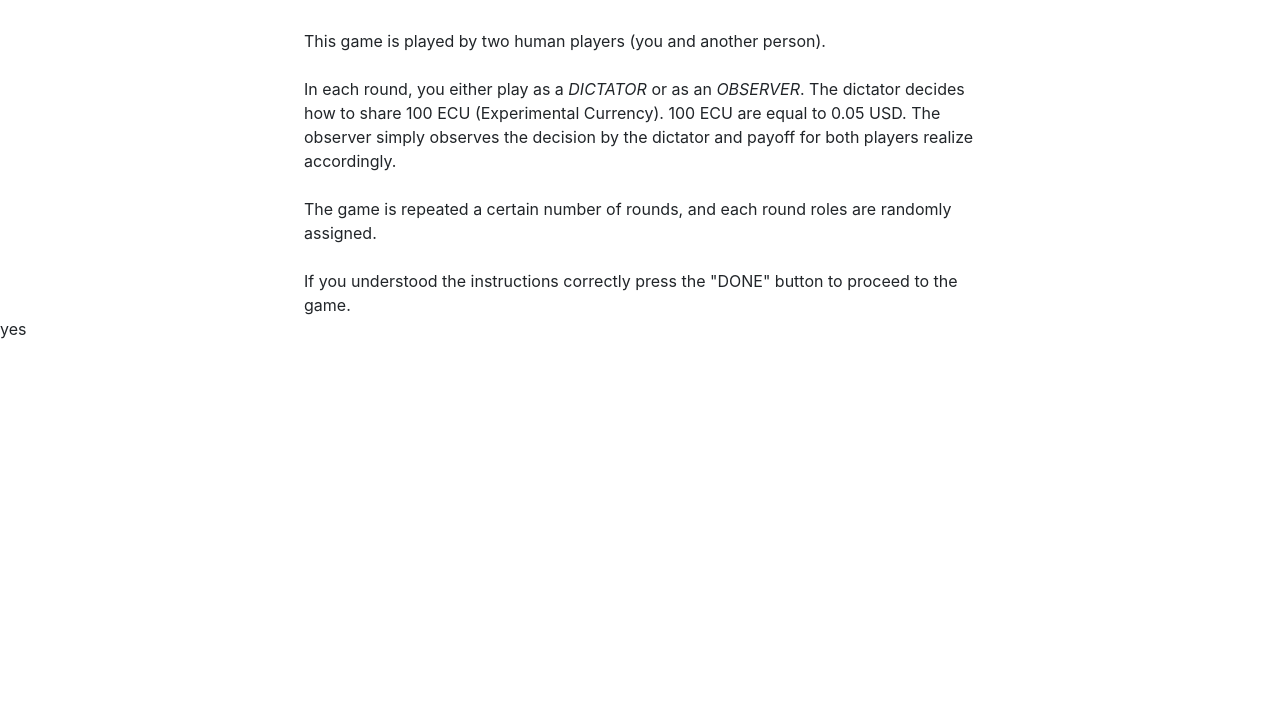
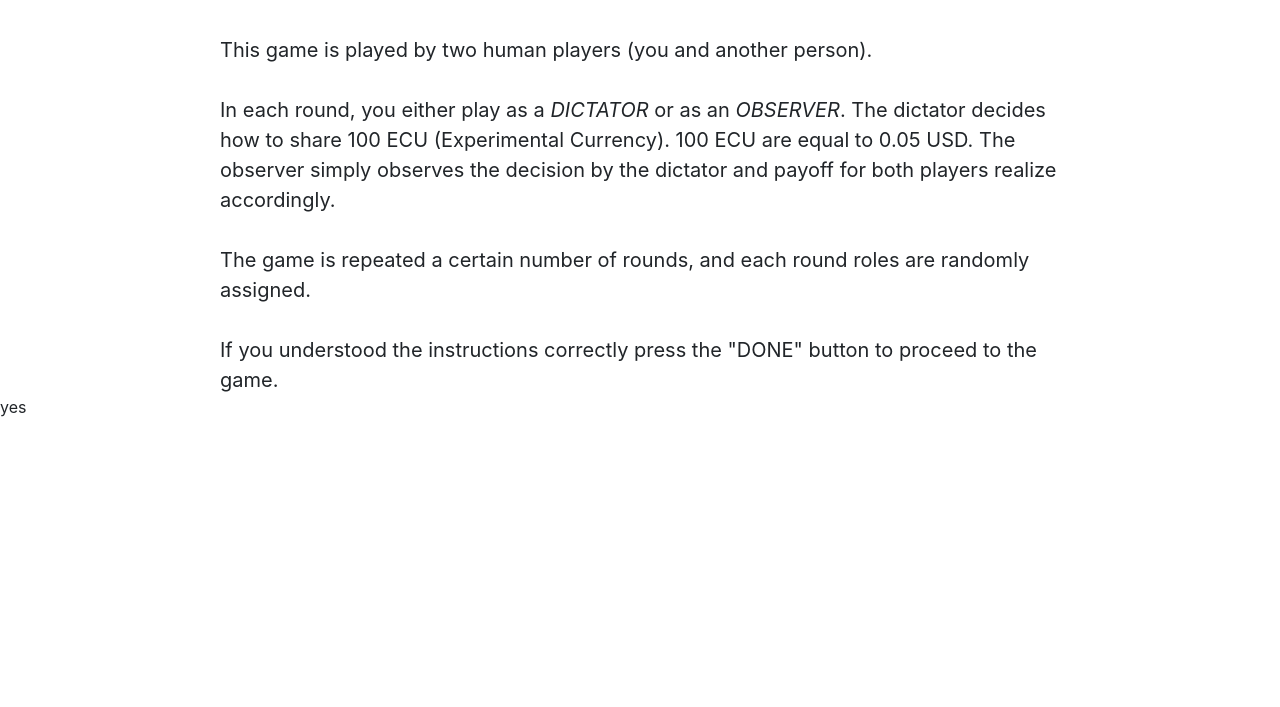
Before and after one commit to nodeGame/nodegame-game-template, a website: page public/instructions.htm in a window 1280 px wide. Shown: the part 93-800 px from the top of the page. Drawn offline with nearby package versions, Linux system fonts and the light colour scheme.

Commit message:
added simple css

```diff
--- /dev/null
+++ b/public/css/style.css
@@ -0,0 +1,5 @@
+#container {
+  margin: 0 auto;
+  max-width: 42em;
+  font-size: 20px;
+}
--- a/public/instructions.htm
+++ b/public/instructions.htm
@@ -1,8 +1,9 @@
 <!doctype html>
 <title>INSTRUCTIONS</title>
 <link rel="stylesheet" href="/lib/bootstrap/bootstrap.min.css" />
+<link rel="stylesheet" href="css/style.css" />
 <body>
-  <div id="container" style="margin: 0 auto; max-width: 42em">
+  <div id="container">
     <h1>Instructions for {NAME}</h1>
     <h3>Please read them carefully</h3>
     <div id="instructions">
```
Also changed, not shown: public/end.htm (+2 -1 lines), public/game.htm (+2 -1 lines).
